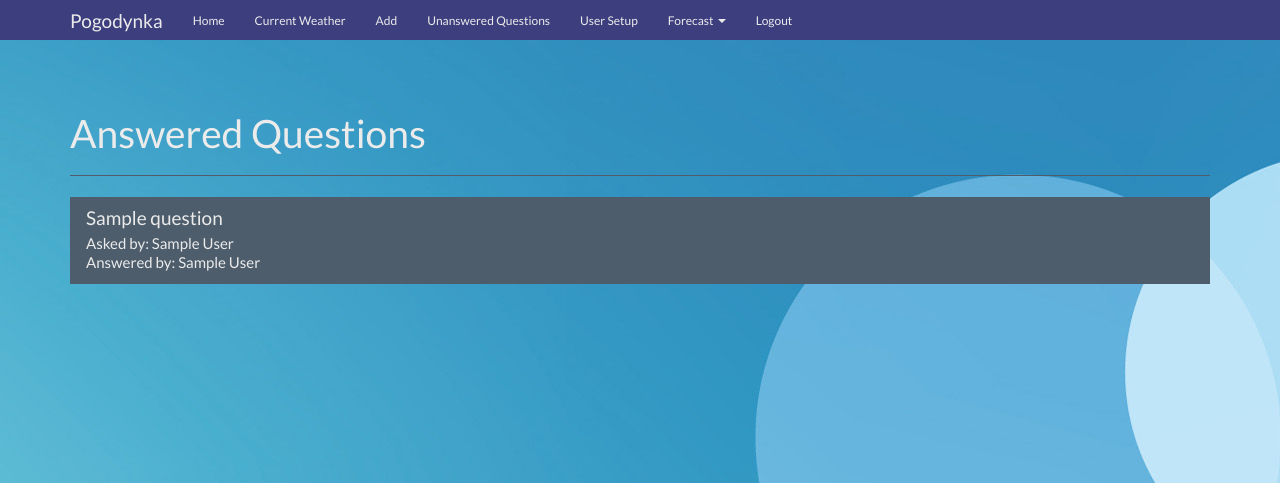
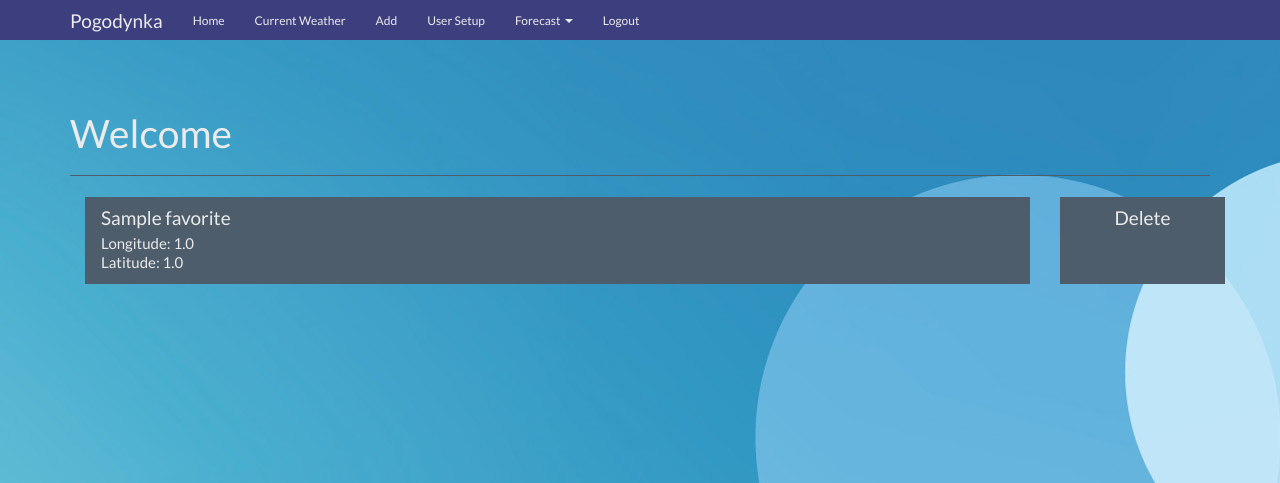
Before and after one commit to marcinnycz/pogodynka-tai, a Flask app: page / in a window 1280 px wide. Shown: the top 483 px of the page. Run offline with Flask 2, Linux system fonts and the light colour scheme; a user stored in the database is signed in; tables that the repository leaves empty hold one stand-in row (values such as "Sample post"); some libraries are stand-ins or nearby versions.

Commit message:
Added bacic functionality - favourites (add, delete, view), weather forecast, current weather, administration panel (delete users)

```diff
--- a/flask_qa/routes/auth.py
+++ b/flask_qa/routes/auth.py
@@ -4,12 +4,13 @@ from werkzeug.security import check_password_hash
 
 from flask_qa.extensions import db
 from flask_qa.models import User
+from flask_qa import variables
 
 auth = Blueprint('auth', __name__)
 
 @auth.route('/register', methods=['GET', 'POST'])
 def register():
-    if request.method == 'POST':
+    if request.method == 'POST' and variables.recaptcha.verify():
         name = request.form['name']
         unhashed_password = request.form['password']
 
--- a/flask_qa/routes/main.py
+++ b/flask_qa/routes/main.py
@@ -1,22 +1,54 @@
+from flask_qa import variables
+
 from flask import Blueprint, render_template, request, redirect, url_for
 from flask_login import current_user, login_required
 
+
+from datetime import datetime
 import requests
 import json
 
 from flask_qa.extensions import db
-from flask_qa.models import Question, User
+from flask_qa.models import Question, User, Favorite
 
 main = Blueprint('main', __name__)
 
+@main.route('/delete/<int:user_id>')
+@login_required
+def delete_user(user_id):
+    #question = Question.query.get_or_404(question_id)
+
+    #context = {
+    #    'question' : question
+    #}
+
+    #return render_template('question.html', **context)
+    if not current_user or not current_user.admin:
+        return redirect(url_for('main.index'))
+
+    fav = Favorite.query.filter_by(user_id=user_id).first()
+    while fav:
+        db.session.delete(fav)
+        db.session.commit()
+        fav = Favorite.query.filter_by(user_id=user_id).first()
+
+    user = User.query.get_or_404(user_id)
+    db.session.delete(user)
+    db.session.commit()
+
+    return redirect(url_for('main.users'))
+    #return redirect(url_for('main.index'))
+    #return str(favorite_id)
+
 @main.route('/')
 def index():
-    questions = Question.query.filter(Question.answer != None).all()
 
-    favourites = ["London", "Quebec"]
+    if current_user.is_authenticated:
+        favourites = Favorite.query.filter_by(user_id=current_user.id).all()
+    else:
+        favourites = None
 
     context = {
-        'questions' : questions,
         'favourites' : favourites
     }
 
@@ -27,64 +59,154 @@ def index():
 def weather():
 
     #Get favourite places data
-    fav1 = {
-        'lat': '10',
-        'lon': '10'
-    }
-    fav2 = {
-        'lat': '10',
-        'lon': '10'
-    }
-    favourites = [(fav1, 'Londyn'), (fav2, 'Quebec')]
+    favourites = Favorite.query.filter_by(user_id=current_user.id).all()
 
     #Initialize list
-    weather = []
+    weatherList = []
 
     #Get data from api
     for f in favourites:
+
+        weather={
+            "name": "No data",
+            "description": "No data",
+            "temperature": "No data",
+            "humidity": "No data"
+        }
+
         #weather.append(f)
-        payload = {'lat': f[0]["lat"], 'lon': f[0]["lon"], 'appid': 'b7f46f673b72edc826d89c62775cb19b', 'units': 'metric'}
+        payload = {'lat': f.latitude, 'lon': f.longitude, 'appid': 'b7f46f673b72edc826d89c62775cb19b', 'units': 'metric'}
         dataJSON = requests.get('https://api.openweathermap.org/data/2.5/weather', params=payload).content
         data = json.loads(dataJSON)
-        weather.append((data, f[1]))
+
+        try:
+            weather['description'] = data['weather'][0]['description']
+            weather['temperature'] = data['main']['temp']
+            weather['humidity'] = data['main']['humidity']
+        except KeyError:
+            weather['description'] = "No data"
+            weather['temperature'] = "No data"
+            weather['humidity'] = "No data"
+        weather['name'] = f.name
+        weatherList.append(weather)
+
 
     #Prepare data for HTML
     context = {
-        'weather' : weather
+        'favourites' : favourites,
+        'weather' : weatherList
     }
-
+    #return str(weatherList)
     #Render
     return render_template('currentWeather.html', **context)
 
-@main.route('/answer/<int:question_id>', methods=['GET', 'POST'])
+
+
+
+@main.route('/delete/<int:favorite_id>', methods=['GET', 'POST'])
 @login_required
-def answer(question_id):
-    if not current_user.expert:
+def delete_favorite(favorite_id):
+
+    fav = Favorite.query.get_or_404(favorite_id)
+    if current_user.id != fav.user_id:
         return redirect(url_for('main.index'))
 
-    question = Question.query.get_or_404(question_id)
+    db.session.delete(fav)
+    db.session.commit()
 
-    if request.method == 'POST':
-        question.answer = request.form['answer']
-        db.session.commit()
+    return redirect(url_for('main.index'))
 
-        return redirect(url_for('main.unanswered'))
+# main.route('/forecast/<int:favorite_id>', methods=['GET', 'POST'])
+# @login_required
+# def forecast(favorite_id):
+#     #fav = Favorite.query.get_or_404(favorite_id)
+#     #Favorite.query.delete(favorite_id)
+#     #db.session.commit()
+#     return favorite_id
+
+@main.route('/forecast/<int:favorite_id>')
+def forecast(favorite_id):
+
+    #Database
+    favourites = Favorite.query.filter_by(user_id=current_user.id).all()
+    favourite = Favorite.query.get_or_404(favorite_id)
+
+    #Initialize list
+    weatherList = []
+
+
+
+
+
+    payload = {'lat': favourite.latitude, 'lon': favourite.longitude, 'appid': 'b7f46f673b72edc826d89c62775cb19b', 'units': 'metric', 'exclude': 'current,minutely,hourly,alerts'}
+    dataJSON = requests.get('https://api.openweathermap.org/data/2.5/onecall', params=payload).content
+    data = json.loads(dataJSON)
+
+
+
+
+    for i in range(7):
+        weather={
+            "day": "No data",
+            "dayTemperature": "No data",
+            "nightTemperature": "No data",
+            "description": "No data",
+            "windSpeed": "No data",
+            "humidity": "No data"
+        }
+
+        try:
+            dataD = data['daily'][i]
+
+            weather['day'] = datetime.utcfromtimestamp(int(dataD['dt'])).strftime('%Y-%m-%d ')
+            weather['description'] = dataD['weather'][0]['description']
+            weather['dayTemperature'] = dataD['temp']['day']
+            weather['nightTemperature'] = dataD['temp']['night']
+            weather['humidity'] = dataD['humidity']
+            weather['windSpeed'] = dataD['wind_speed']
+        except KeyError:
+            weather['day'] = "No data"
+            weather['description'] = "No data"
+            weather['dayTemperature'] = "No data"
+            weather['nightTemperature'] = "No data"
+            weather['humidity'] = "No data"
+            weather['windSpeed'] = "No data"
+
+        weatherList.append(weather)
+
+
 
     context = {
-        'question' : question
+        'favourites':favourites,
+        'name' : favourite.name,
+        'weather' : weatherList
     }
 
-    return render_template('answer.html', **context)
+    return render_template('forecast.html', **context)
+    #return str(weatherList[0]['day'])
 
-@main.route('/question/<int:question_id>')
-def question(question_id):
-    question = Question.query.get_or_404(question_id)
 
-    context = {
-        'question' : question
-    }
+# @main.route('/delete/<int:user_id>', methods=['GET', 'POST'])
+# @login_required
+# def delete_user(user_id):
+#     user = User.query.get_or_404(user_id)
+#     db.session.delete(user)
+#     db.session.commit()
 
-    return render_template('question.html', **context)
+#     return redirect(url_for('main.index'))
+
+
+
+@main.route('/show/<int:favorite_id>')
+def show(favorite_id):
+    #question = Question.query.get_or_404(question_id)
+
+    #context = {
+    #    'question' : question
+    #}
+
+    #return render_template('question.html', **context)
+    return str(favorite_id)
 
 @main.route('/unanswered')
 @login_required
@@ -134,23 +256,24 @@ def promote(user_id):
 @login_required
 def add_favourite():
     if request.method == 'POST':
-        name = request.form['name']
-        lat = request.form['lat']
-        lat = request.form['lon']
+        #if variables.recaptcha.verify():
+            name = request.form['name']
+            lat = request.form['lat']
+            lon = request.form['lon']
 
-        # -------------------------------------------------------------------- TO DO -------------------------------------------------------
+            #Create database entry
+            favourite = Favorite(
+                name=name,
+                latitude=lat,
+                longitude=lon,
+                user_id=current_user.id
+            )
 
-        # #Create database entry
-        # favourite = Favourite(
-        #     name=name,
-        #     lat=lat,
-        #     lon=lon
-        # )
+            #Add to database
+            db.session.add(favourite)
+            db.session.commit()
 
-        # #Add to database
-        # db.session.add(favourite)
-        # db.session.commit()
 
-        return redirect(url_for('main.index'))
+            return redirect(url_for('main.index'))
 
     return render_template('addFavourite.html')
--- a/flask_qa/templates/base.html
+++ b/flask_qa/templates/base.html
@@ -39,9 +39,7 @@
             <li><a href="{{ url_for('main.weather') }}">Current Weather</a></li>
             <li><a href="{{ url_for('main.add_favourite') }}">Add</a></li>
             {% endif %}
-            {% if current_user.is_authenticated and current_user.expert %}
-            <li><a href="{{ url_for('main.unanswered') }}">Unanswered Questions</a></li>
-            {% endif %}
+
             {% if current_user.is_authenticated and current_user.admin %}
             <li><a href="{{ url_for('main.users') }}">User Setup</a></li>
             {% endif %}
@@ -53,7 +51,7 @@
               <span class="caret"></span></a>
               <ul class="dropdown-menu">
                 {% for favourite in favourites %}
-                <li><a href="#">{{ favourite }}</a></li>
+                <li><a href="{{ url_for('main.forecast', favorite_id=favourite.id) }}">{{ favourite.name }}</a></li>
                 {% endfor %}
               </ul>
             </li>
--- a/flask_qa/templates/home.html
+++ b/flask_qa/templates/home.html
@@ -3,19 +3,45 @@
 
 {% block content %}
       <div class="page-header">
-        <h1>Answered Questions</h1>
+        <h1>Welcome</h1>
       </div>
-      <div class="row">
-        <div class="col-lg-12">
+
+      {%if favourites%}
+
+    <div class="container">
+
+      <div class="row ">
+
+        <div class="col-sm-10">
           <div class="list-group">
-            {% for question in questions %}
-              <a href="{{ url_for('main.question', question_id=question.id) }}" class="list-group-item">
-                <h4 class="list-group-item-heading">{{ question.question }}</h4>
-                <p class="list-group-item-text">Asked by: {{ question.asker.name }}</p>
-                <p class="list-group-item-text">Answered by: {{ question.expert.name }}</p>
+
+            {% for favorite in favourites %}
+              <a href="{{ url_for('main.forecast', favorite_id=favorite.id) }}" class="list-group-item">
+                <h4 class="list-group-item-heading">{{ favorite.name }}</h4>
+                <p class="list-group-item-text">Longitude: {{ favorite.longitude }}</p>
+                <p class="list-group-item-text">Latitude: {{ favorite.latitude }}</p>
+              </a>
+            {% endfor %}
+
+          </div>
+        </div><!-- /.col-lg-12 -->
+
+        <div class="col-sm-2">
+          <div class="list-group">
+            {% for favorite in favourites %}
+              <a href="{{ url_for('main.delete_favorite', favorite_id=favorite.id) }}" class="list-group-item">
+                <h4 class="list-group-item-heading text-center">Delete</h4>
+                <p class="list-group-item-text">&#8203</p>
+                <p class="list-group-item-text">&#8203</p>
               </a>
             {% endfor %}
           </div>
         </div><!-- /.col-lg-12 -->
+
       </div>
+
+    </div>
+
+    {% endif %}
+
 {% endblock %}
--- a/flask_qa/templates/register.html
+++ b/flask_qa/templates/register.html
@@ -27,6 +27,9 @@
                       <button type="submit" class="btn btn-primary">Register</button>
                     </div>
                   </div>
+                  <div class="col-lg-10 col-lg-offset-8">
+                  {{ recaptcha }}
+                </div>
                 </fieldset>
               </form>
             </div>
--- /dev/null
+++ b/flask_qa/variables.py
@@ -0,0 +1 @@
+recaptcha = None
```
Also changed, not shown: flask_qa/__init__.py (+12 -0 lines), flask_qa/models.py (+7 -0 lines), flask_qa/templates/addFavourite.html (+8 -2 lines), flask_qa/templates/currentWeather.html (+4 -4 lines), flask_qa/templates/forecast.html (added, +27 -0 lines), flask_qa/templates/users.html (+29 -5 lines).
